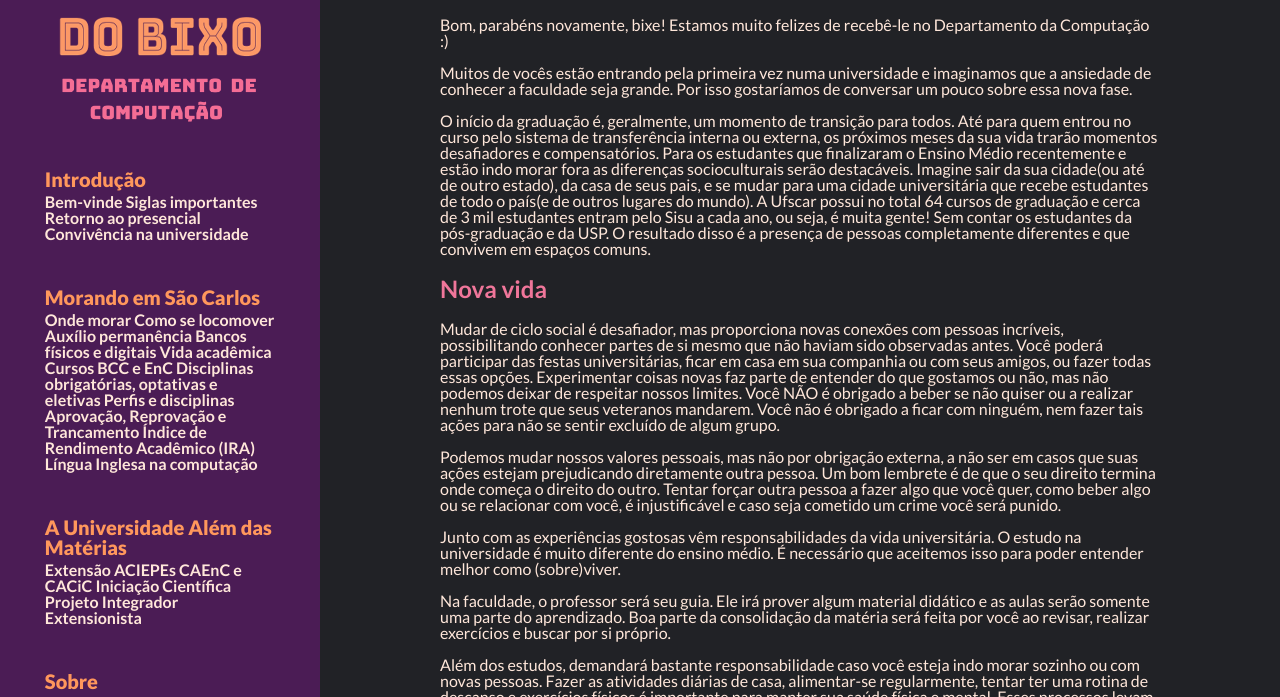
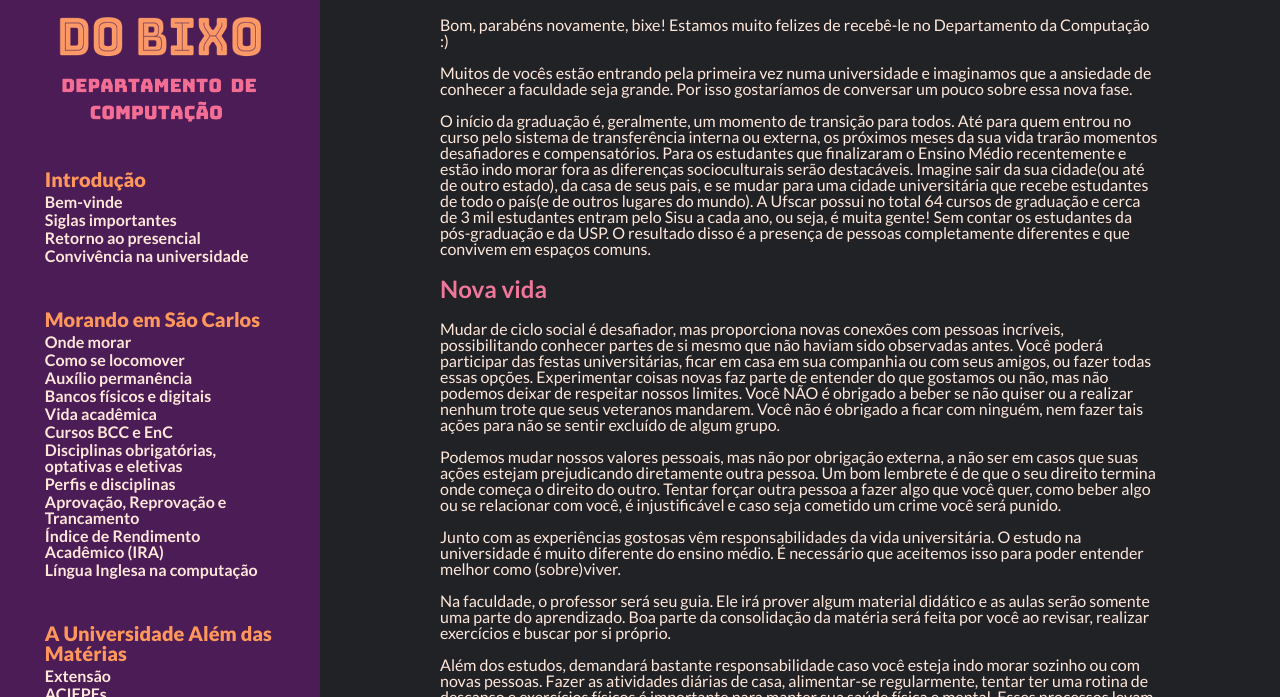
Before and after one commit to cacicufscar/GuiaDoBixo, a plain HTML site: page index.html in a window 1280 px wide. Shown: the part 103-800 px from the top of the page. Drawn offline with Linux system fonts and the light colour scheme; a web font is replaced by a local one.

Commit message:
mais correçoes

```diff
--- a/index.html
+++ b/index.html
@@ -14,49 +14,49 @@
     <!-- índice -->
     <nav class="flex column indice" id="topo">
         <a href="#bem_vinde" class="flex column indice-logo"><img src="imagens/titulo_nav.png" alt="UFSCar/Manual do Bixo/Departamento de Computação"></a>
-        <div class="topicos">
-            <h2 class="topicos-titulo">Introdução</h2>
-            <a class="topico-text" href = #bem_vinde>Bem-vinde</a>
-            <a class="topico-text" href = #siglas>Siglas importantes</a>
-            <a class="topico-text" href = #retorno>Retorno ao presencial</a>
-            <a class="topico-text" href = #convivencia>Convivência na universidade</a>
+        <ul class="topicos">
+            <li><h2 class="topicos-titulo">Introdução</h2></li>
+            <li><a class="topico-text" href = #bem_vinde>Bem-vinde</a></li>
+            <li><a class="topico-text" href = #siglas>Siglas importantes</a></li>
+            <li><a class="topico-text" href = #retorno>Retorno ao presencial</a></li>
+            <li><a class="topico-text" href = #convivencia>Convivência na universidade</a></li>
 
-            <h2 class="topicos-titulo">Morando em São Carlos</a></h2>
-            <a class="topico-text" href = #onde_morar>Onde morar</a>
-            <a class="topico-text" href = #locomocao>Como se locomover</a>
-            <!-- <a class="topico-text" href = #supermercado>Supermercados e feiras</a> -->
-            <!-- <a class="topico-text" href = #restaurantes>Restaurantes</a> -->
-            <a class="topico-text" href = #auxilio>Auxílio permanência</a>
-            <a class="topico-text" href = #bancos>Bancos físicos e digitais</a>
+            <li><h2 class="topicos-titulo">Morando em São Carlos</a></h2></li>
+            <li><a class="topico-text" href = #onde_morar>Onde morar</a></li>
+            <li><a class="topico-text" href = #locomocao>Como se locomover</a></li>
+            <!-- <li><a class="topico-text" href = #supermercado>Supermercados e feiras</a></li> -->
+            <!-- <li><a class="topico-text" href = #restaurantes>Restaurantes</a></li> -->
+            <li><a class="topico-text" href = #auxilio>Auxílio permanência</a></li>
+            <li><a class="topico-text" href = #bancos>Bancos físicos e digitais</a></li>
 
             Vida acadêmica
-            <a class="topico-text" href = #cursos>Cursos BCC e EnC</a>
-            <!-- <a class="topico-text" href = #carteirinha>Carteira do estudante</a> -->
-            <a class="topico-text" href = #disciplinas>Disciplinas obrigatórias, optativas e eletivas</a>
-            <a class="topico-text" href = #perfis>Perfis e disciplinas</a>
-            <a class="topico-text" href = #aprovacao>Aprovação, Reprovação e Trancamento</a>
-            <a class="topico-text" href = #ira>Índice de Rendimento Acadêmico (IRA)</a>
-            <!-- <a class="topico-text" href = #siga>Como navegar no Siga</a> -->
-            <!-- <a class="topico-text" href = #regimento_geral>Regimento Geral dos Cursos de Graduação</a> -->
-            <a class="topico-text" href = #ingles>Língua Inglesa na computação</a>
+            <li><a class="topico-text" href = #cursos>Cursos BCC e EnC</a></li>
+            <!-- <li><a class="topico-text" href = #carteirinha>Carteira do estudante</a></li> -->
+            <li><a class="topico-text" href = #disciplinas>Disciplinas obrigatórias, optativas e eletivas</a></li>
+            <li><a class="topico-text" href = #perfis>Perfis e disciplinas</a></li>
+            <li><a class="topico-text" href = #aprovacao>Aprovação, Reprovação e Trancamento</a></li>
+            <li><a class="topico-text" href = #ira>Índice de Rendimento Acadêmico (IRA)</a></li>
+            <!-- <li><a class="topico-text" href = #siga>Como navegar no Siga</a></li> -->
+            <!-- <li><a class="topico-text" href = #regimento_geral>Regimento Geral dos Cursos de Graduação</a></li> -->
+            <li><a class="topico-text" href = #ingles>Língua Inglesa na computação</a></li>
 
             <!-- <p class="topicos-titulo">Ufscar</p>
-            <a class="topico-text" href = #geografia>Geografia da ufscar</a>
-            <a class="topico-text" href = #ru>Restaurante Universitário</a>
-            <a class="topico-text" href = #localizações>Localizações úteis</a>
-            <a class="topico-text" href = #saude>DeAS, HU e USE</a>
-            <a class="topico-text" href = #bco>Biblioteca Comunitária (BCO)</a> -->
+            <li><a class="topico-text" href = #geografia>Geografia da ufscar</a></li>
+            <li><a class="topico-text" href = #ru>Restaurante Universitário</a></li>
+            <li><a class="topico-text" href = #localizações>Localizações úteis</a></li>
+            <li><a class="topico-text" href = #saude>DeAS, HU e USE</a></li>
+            <li><a class="topico-text" href = #bco>Biblioteca Comunitária (BCO)</a></li> -->
 
-            <h2 class="topicos-titulo">A Universidade Além das Matérias</h2>
-            <a class="topico-text" href = #extensao>Extensão</a>
-            <a class="topico-text" href = #aciepe>ACIEPEs</a>
-            <a class="topico-text" href = #cas>CAEnC e CACiC</a>
-            <a class="topico-text" href = #ic>Iniciação Científica</a>
-            <a class="topico-text" href = #pie>Projeto Integrador Extensionista</a>
-
-            <h2 class="topicos-titulo">Sobre</h2>
-            <a class="topico-text" href = #sobre>Sobre o manual</a>
-        </div>
+            <li><h2 class="topicos-titulo">A Universidade Além das Matérias</h2></li>
+            <li><a class="topico-text" href = #extensao>Extensão</a></li>
+            <li><a class="topico-text" href = #aciepe>ACIEPEs</a></li>
+            <li><a class="topico-text" href = #cas>CAEnC e CACiC</a></li>
+            <li><a class="topico-text" href = #ic>Iniciação Científica</a></li>
+            <li><a class="topico-text" href = #pie>Projeto Integrador Extensionista</a></li>
+            <li>
+            <li><h2 class="topicos-titulo">Sobre</h2></li>
+            <li><a class="topico-text" href = #sobre>Sobre o manual</a></li>
+        </ul>
     </nav>
 
     <a href="#topo">
--- a/style/main.css
+++ b/style/main.css
@@ -227,6 +227,7 @@ li {
 
 .colaborador{
     justify-content: flex-start;
+    margin: 1em 40px;
 }
 
 .colaborador img{
```
